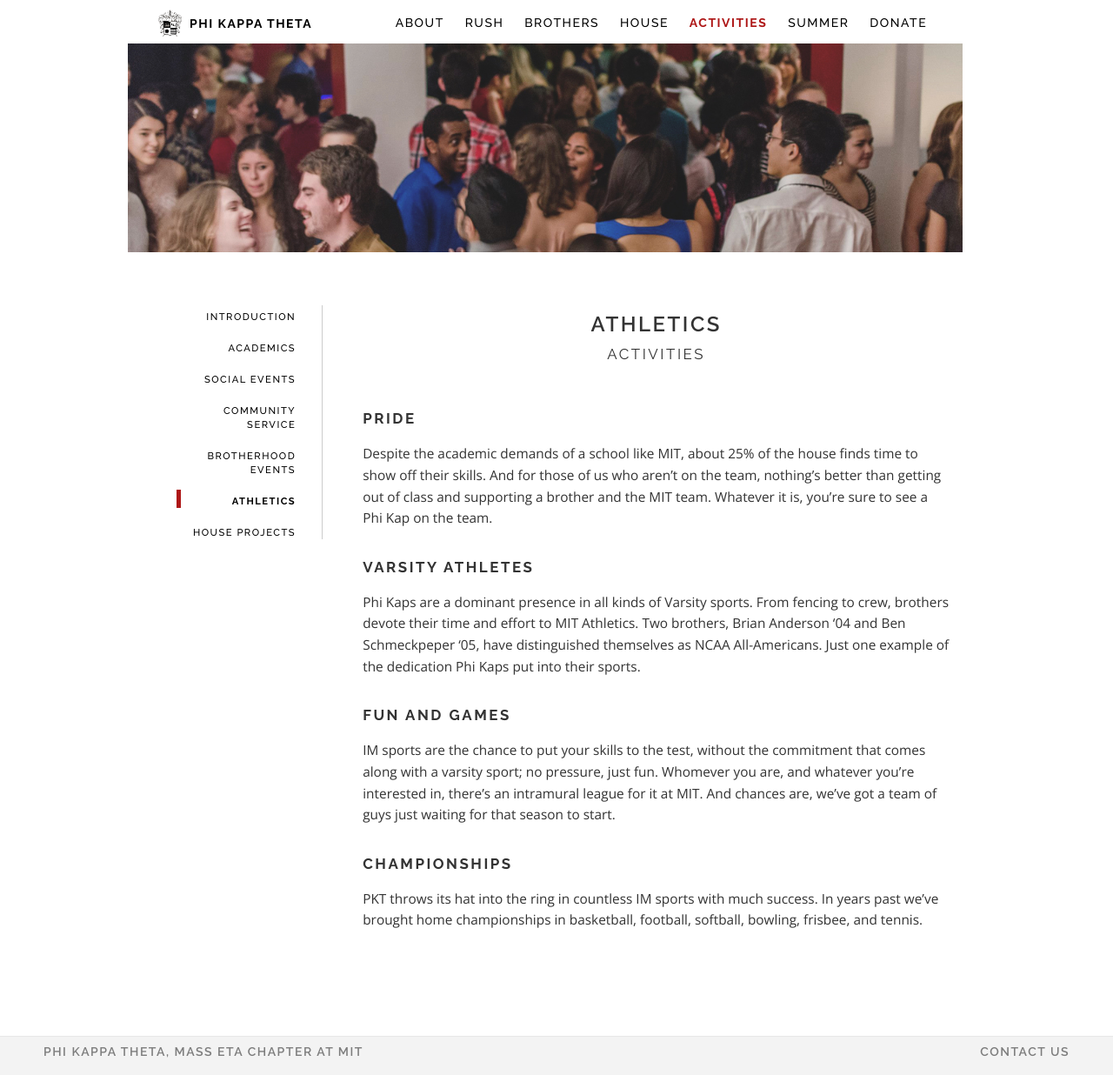
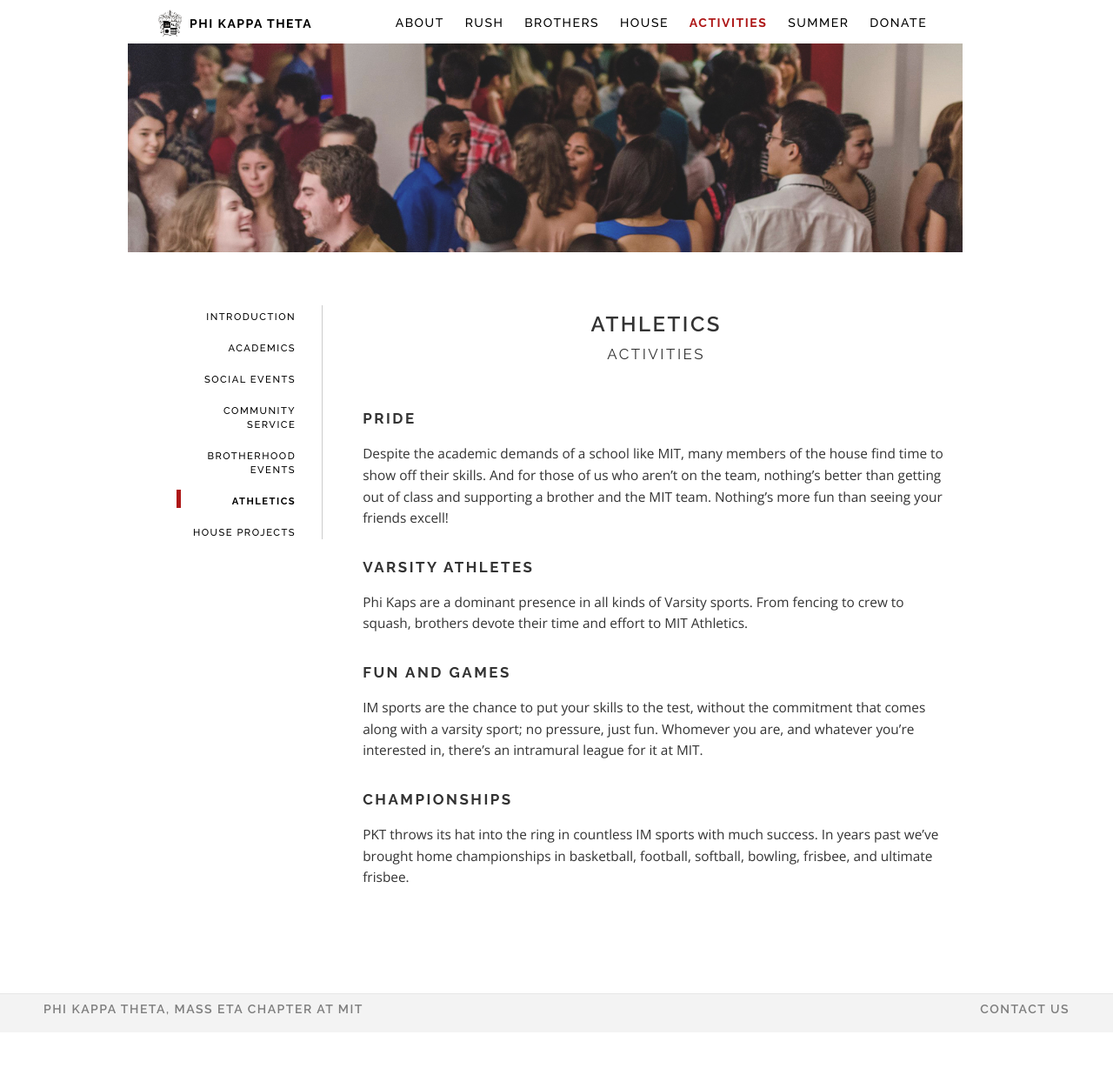
Before and after one commit to pktmasseta/pktmasseta.github.io, a Jekyll site: the page built from _activities/athletics.md, in a window 1280 px wide. Shown: the whole page at 87% size. Built offline with Jekyll 4.4.1, drawn with Linux system fonts in a browser that asks for light colours; after the commit the page ends 1187 px from its top, so only the background shows below that.

Commit message:
general activities updates

```diff
--- a/_activities/athletics.md
+++ b/_activities/athletics.md
@@ -4,16 +4,16 @@
 ---
 ###### Pride
 
-Despite the academic demands of a school like MIT, about 25% of the house finds time to show off their skills. And for those of us who aren't on the team, nothing's better than getting out of class and supporting a brother and the MIT team. Whatever it is, you're sure to see a Phi Kap on the team.
+Despite the academic demands of a school like MIT, many members of the house find time to show off their skills. And for those of us who aren't on the team, nothing's better than getting out of class and supporting a brother and the MIT team. Nothing's more fun than seeing your friends excell!
 
 ###### Varsity Athletes
 
-Phi Kaps are a dominant presence in all kinds of Varsity sports. From fencing to crew, brothers devote their time and effort to MIT Athletics. Two brothers, Brian Anderson '04 and Ben Schmeckpeper '05, have distinguished themselves as NCAA All-Americans. Just one example of the dedication Phi Kaps put into their sports.
+Phi Kaps are a dominant presence in all kinds of Varsity sports. From fencing to crew to squash, brothers devote their time and effort to MIT Athletics.
 
 ###### Fun and Games
 
-IM sports are the chance to put your skills to the test, without the commitment that comes along with a varsity sport; no pressure, just fun. Whomever you are, and whatever you're interested in, there's an intramural league for it at MIT. And chances are, we've got a team of guys just waiting for that season to start.
+IM sports are the chance to put your skills to the test, without the commitment that comes along with a varsity sport; no pressure, just fun. Whomever you are, and whatever you're interested in, there's an intramural league for it at MIT.
 
 ###### Championships
 
-PKT throws its hat into the ring in countless IM sports with much success. In years past we've brought home championships in basketball, football, softball, bowling, frisbee, and tennis.
+PKT throws its hat into the ring in countless IM sports with much success. In years past we've brought home championships in basketball, football, softball, bowling, frisbee, and ultimate frisbee.
```
Also changed, not shown: _activities/social.md (+2 -2 lines).
